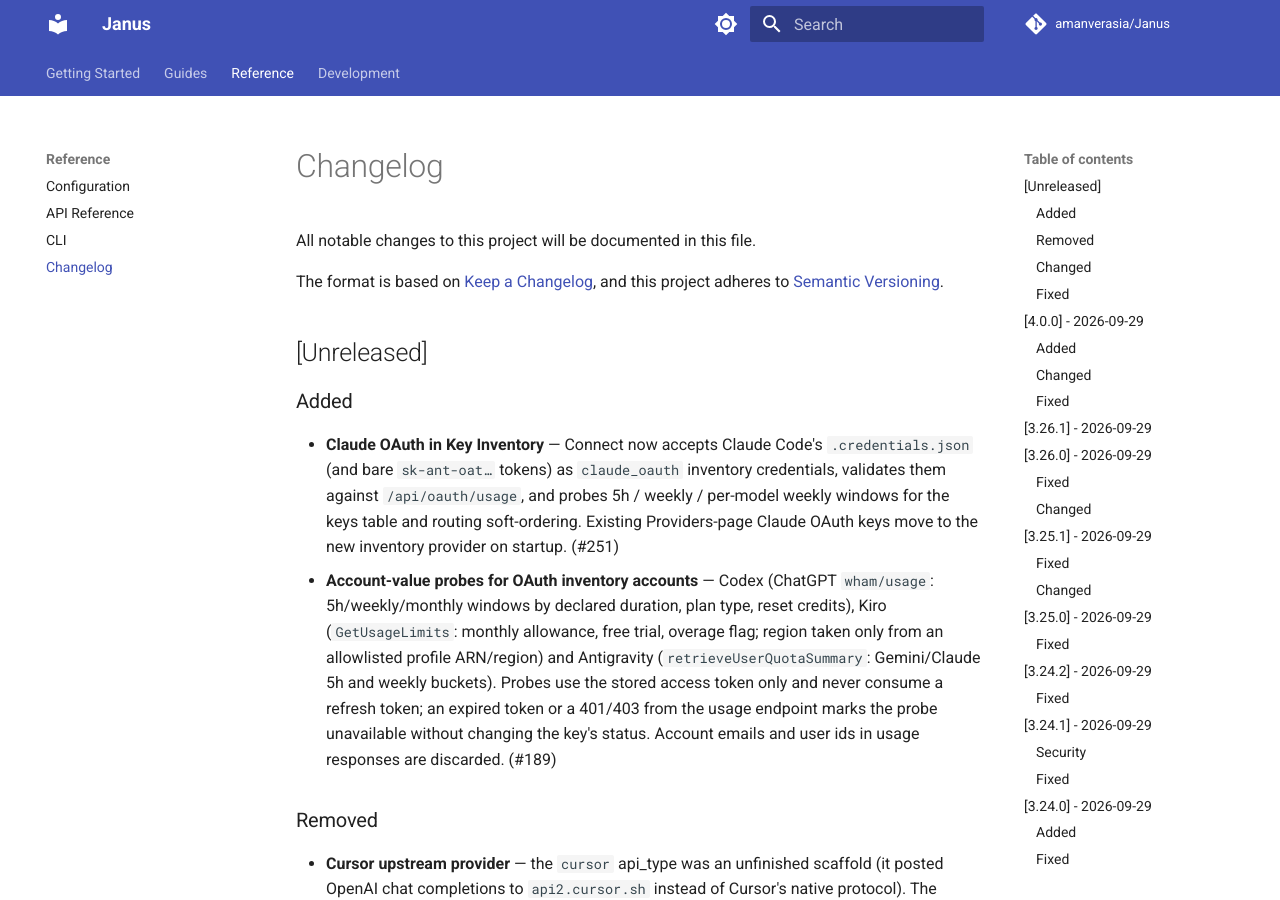
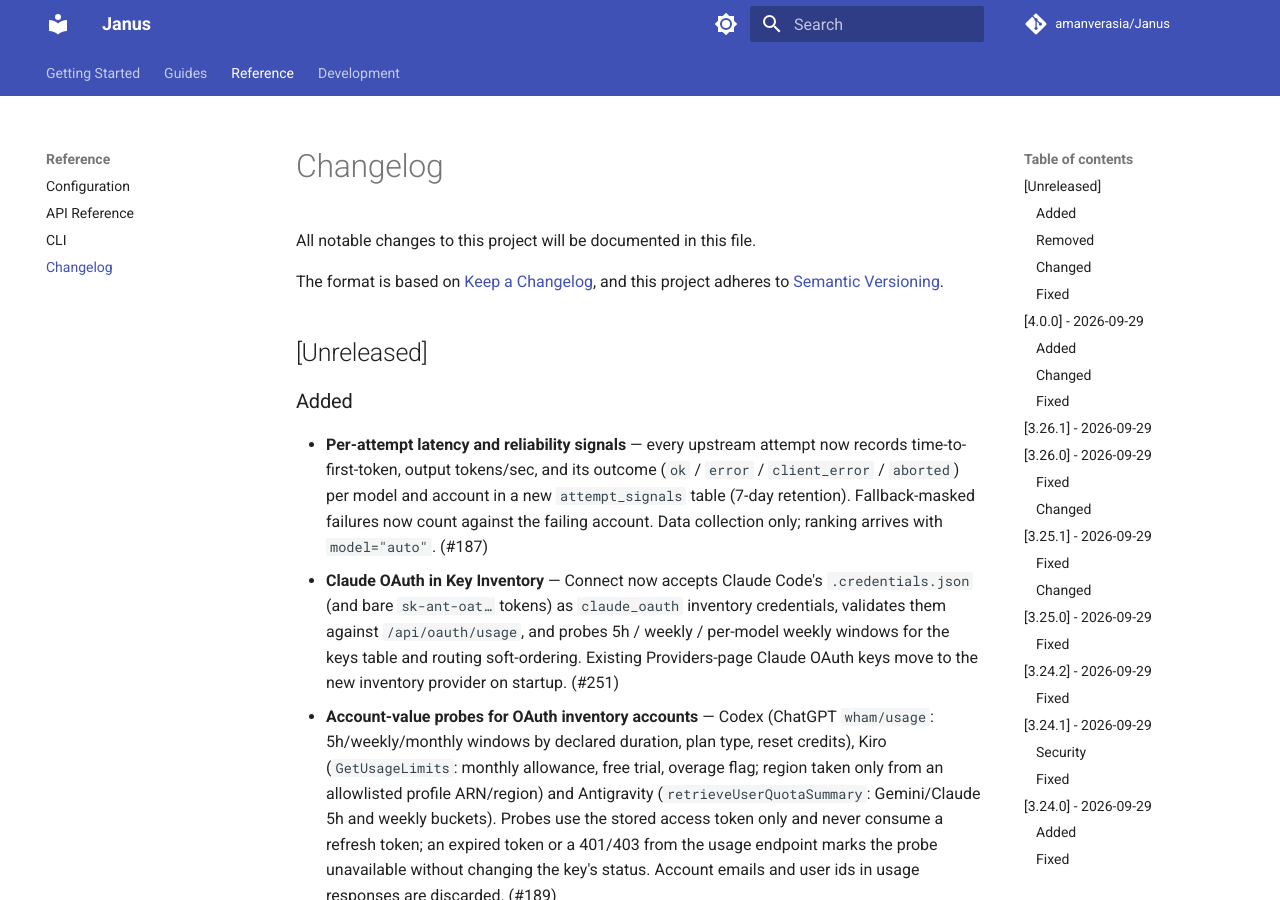
Before and after one commit to amanverasia/Janus, an MkDocs documentation site: the page built from docs/changelog.md, in a window 1280 px wide and 900 px high. Built offline with MkDocs 1.6.1 and Material for MkDocs 9.7.7, drawn with Linux system fonts in a browser that asks for light colours; comment, search, counter and statistics services are not loaded.

Commit message:
docs: document per-attempt signals (#187)
Co-Authored-By: Claude Opus 5.5 <noreply@anthropic.com>

```diff
--- a/CHANGELOG.md
+++ b/CHANGELOG.md
@@ -7,6 +7,12 @@ and this project adheres to [Semantic Versioning](https://semver.org/spec/v2.0.0
 
 ## [Unreleased]
 ### Added
+- **Per-attempt latency and reliability signals** — every upstream attempt now
+  records time-to-first-token, output tokens/sec, and its outcome
+  (`ok` / `error` / `client_error` / `aborted`) per model and account in a new
+  `attempt_signals` table (7-day retention). Fallback-masked failures now count
+  against the failing account. Data collection only; ranking arrives with
+  `model="auto"`. (#187)
 - **Claude OAuth in Key Inventory** — Connect now accepts Claude Code's
   `.credentials.json` (and bare `sk-ant-oat…` tokens) as `claude_oauth`
   inventory credentials, validates them against `/api/oauth/usage`, and probes
```
Also changed, not shown: AGENTS.md (+7 -0 lines).
